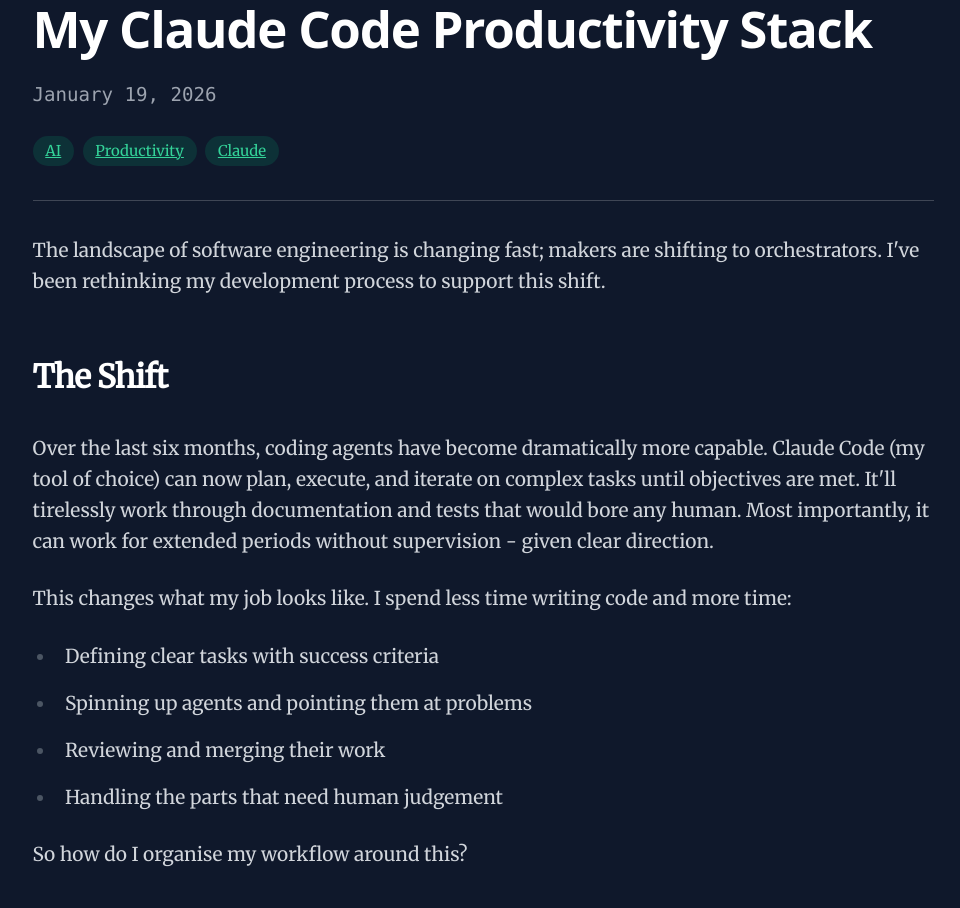
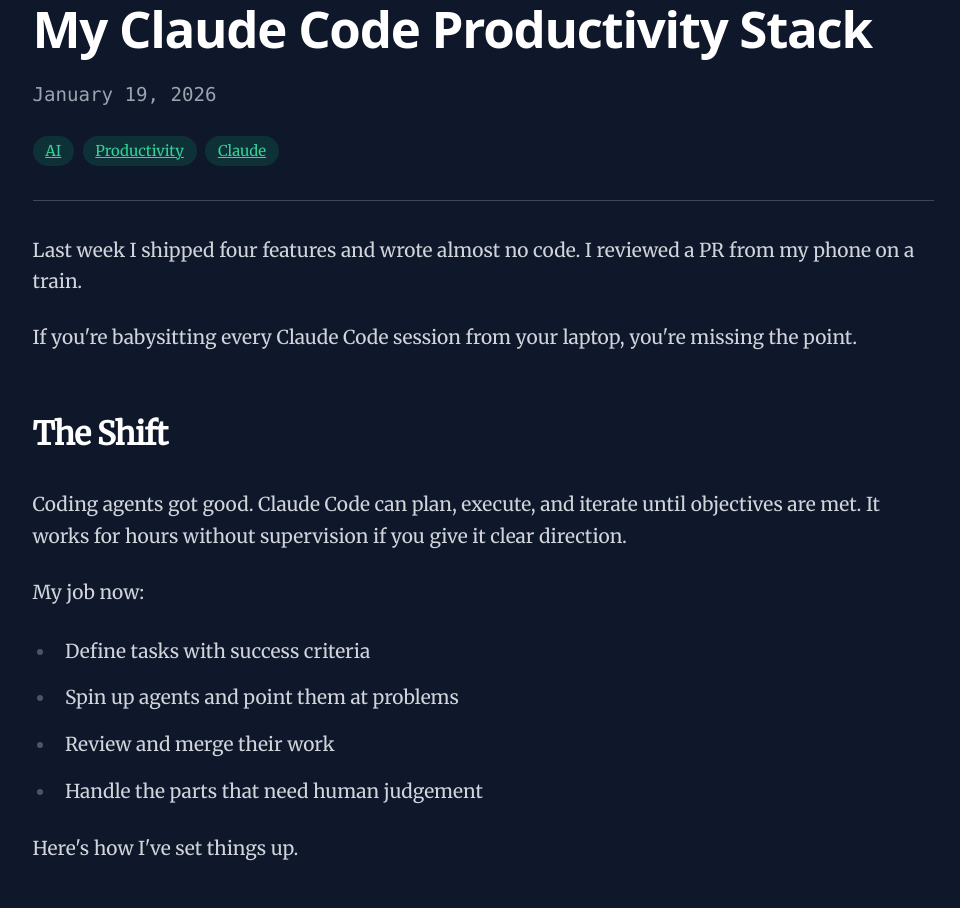
Before and after one commit to quantably/blog, a Gatsby site: page /blog/claude-code-productivity-stack/ in a window 1280 px wide. Shown: the part 232-1140 px from the top of the page, without its empty margins (157-1117 px from the left). Built offline with nearby package versions, Linux system fonts and the light colour scheme; Gatsby itself is replaced by a stand-in of ours; some packages are replaced by stand-ins of ours.

Commit message:
Tighten copy, apply AIDA structure

```diff
--- a/content/blog/claude-code-productivity-stack/index.md
+++ b/content/blog/claude-code-productivity-stack/index.md
@@ -8,20 +8,22 @@ tags:
 slug: "/claude-code-productivity-stack"
 ---
 
-The landscape of software engineering is changing fast; makers are shifting to orchestrators. I've been rethinking my development process to support this shift. <!-- excerpt -->
+Last week I shipped four features and wrote almost no code. I reviewed a PR from my phone on a train. <!-- excerpt -->
+
+If you're babysitting every Claude Code session from your laptop, you're missing the point.
 
 ## The Shift
 
-Over the last six months, coding agents have become dramatically more capable. Claude Code (my tool of choice) can now plan, execute, and iterate on complex tasks until objectives are met. It'll tirelessly work through documentation and tests that would bore any human. Most importantly, it can work for extended periods without supervision - given clear direction.
+Coding agents got good. Claude Code can plan, execute, and iterate until objectives are met. It works for hours without supervision if you give it clear direction.
 
-This changes what my job looks like. I spend less time writing code and more time:
+My job now:
 
-- Defining clear tasks with success criteria
-- Spinning up agents and pointing them at problems
-- Reviewing and merging their work
-- Handling the parts that need human judgement
+- Define tasks with success criteria
+- Spin up agents and point them at problems
+- Review and merge their work
+- Handle the parts that need human judgement
 
-So how do I organise my workflow around this?
+Here's how I've set things up.
 
 
 ## The Framework
@@ -154,13 +156,14 @@ Each agent has its own context, its own branch, its own working directory. They
 
 ## Security Note
 
-All of this runs on servers that are invisible to the public internet. The security stack:
+Running Claude on a remote server is safer than running it locally. If something goes wrong, the damage is limited to one server - not your laptop with all your credentials and personal files.
 
-- **Tailscale** - Private mesh network, no public IP exposure
+The servers are invisible to the public internet:
+
+- **Tailscale** - Private mesh network, no public IP
 - **UFW** - Firewall allowing only Tailscale traffic
-- **fail2ban** - Auto-bans IPs after failed login attempts
 
-Even if one layer fails, the others protect you.
+No exposed ports, no attack surface.
 
 ---
 
@@ -171,3 +174,7 @@ Even if one layer fails, the others protect you.
 - <a href="https://awesomeclaude.ai/ralph-wiggum" target="_blank">Ralph Wiggum</a> - Long-running task loops
 - <a href="https://termius.com" target="_blank">Termius</a> - Mobile terminal with mosh support
 - <a href="https://wispr.flow" target="_blank">Wispr Flow</a> - Voice transcription for mobile
+
+---
+
+Pick the quadrant that solves your biggest problem. For most, that's on-the-go development. The rest follows.
```
